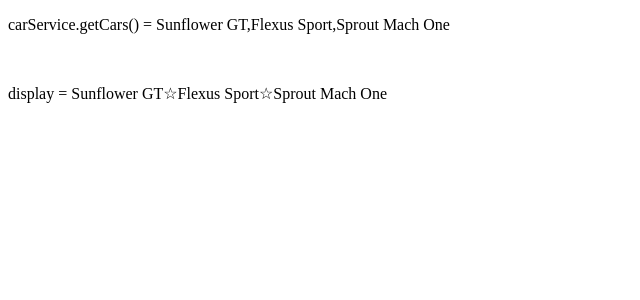
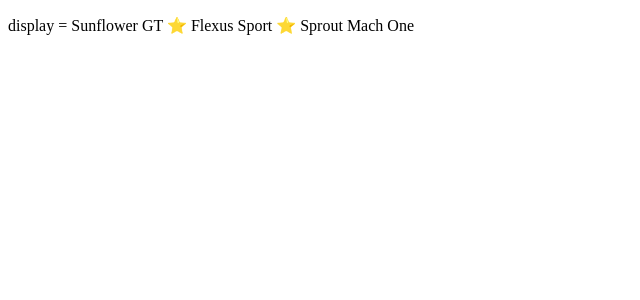
Before and after one commit to rooreckless/typescript-learn-fastest-udemy, an Angular app in the folder project_angular_01/: page / in a window 1280 px wide. Shown: the top 300 px of the page, without its empty margins (0-640 px from the left). Built offline with nearby package versions, Linux system fonts and the light colour scheme.

Commit message:
コンストラクタベースでの依存性注入を実感

```diff
--- a/project_angular_01/src/app/app.ts
+++ b/project_angular_01/src/app/app.ts
@@ -11,21 +11,31 @@
 //   protected readonly title = signal('project_angular_01');
 // }
 
-// 依存性注入(サービスをnewしなくても使えるようにする)にはinfectもインポート
-import {Component,inject} from '@angular/core';
+// コンストラクタベースでの依存性注入(サービスをnewしなくても使えるようにする)にはinjectはなくてもいい
+import {Component} from '@angular/core';
 import {CarService} from './car.service';
 @Component({
   selector: 'app-root',
   template: `
-  <p>carService.getCars() = {{carService.getCars()}}</p><br>
   <p>display = {{display}}</p>
     `,
   imports: [],
 })
 export class App {
-  // car.service.tsからCarServiceクラスを注入
-  // =インスタンス化しなくていい <- 依存性(サービス)を注入してきた状態
-  carService = inject(CarService);
-  // インスタンス火していないけど、そのままサービスのメソッド(getCars)を使えている
-  display = this.carService.getCars().join("☆");
+  // injectを使う場合(Angular14以降)
+  // carService = inject(CarService);
+  display: string;
+
+  // -----
+  // car.service.tsからCarServiceクラスをコンストラクタベースで注入(古いAngularでのやり方)
+  constructor(private carService: CarService) {
+    this.display = this.carService.getCars().join(' ⭐️ ');
+  }
+  // ただし、このやり方だと、carServiceはprivateなので、
+  // テンプレート内で直接carService.getCars()などは使えなくなる。
+  // -----
+
+
+  // injectを使う場合が以下のようになる。
+  // display = this.carService.getCars().join("☆");
 }
```
Also changed, not shown: project_angular_01/src/app/car.service.ts (line endings or trailing spaces).
